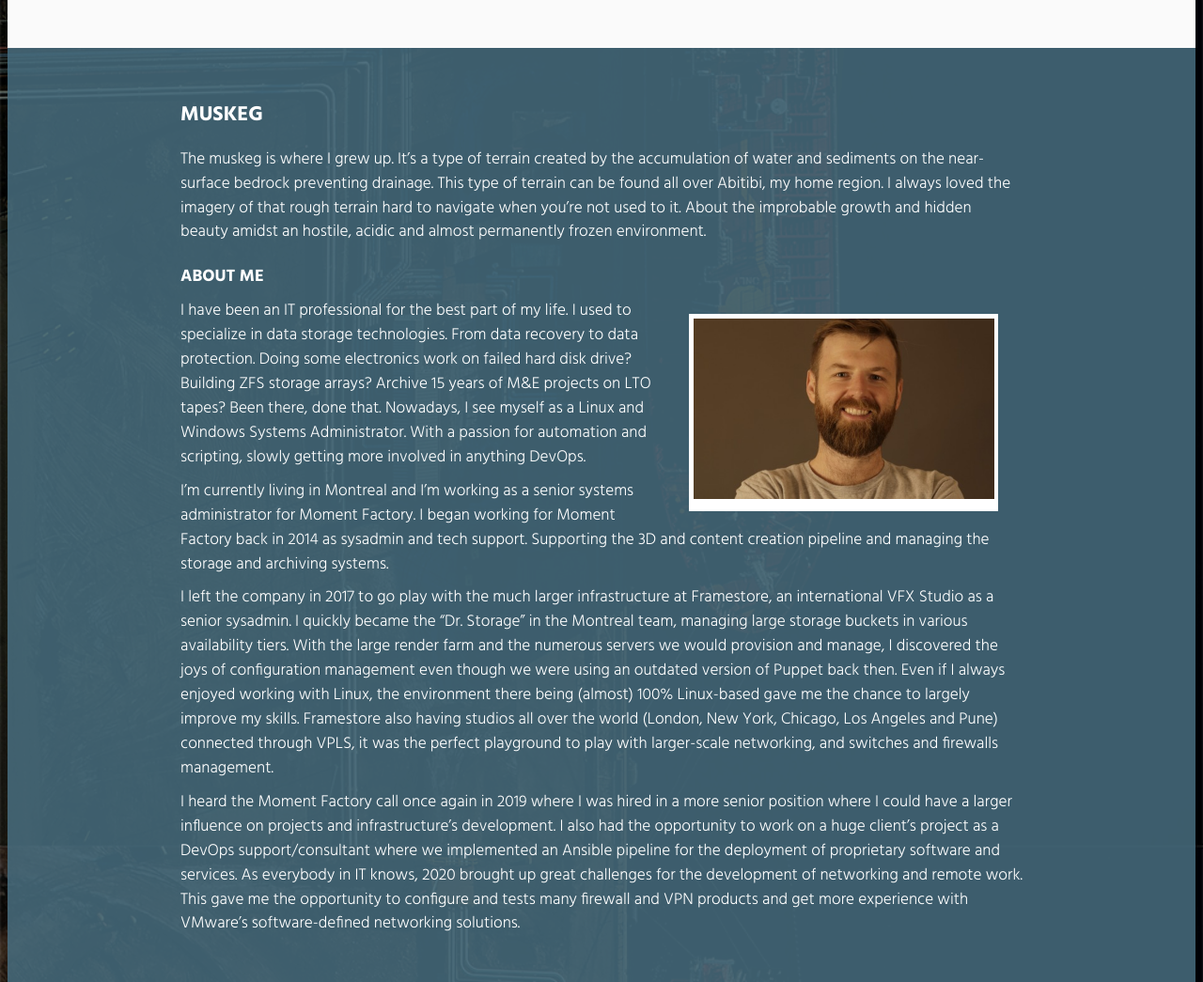
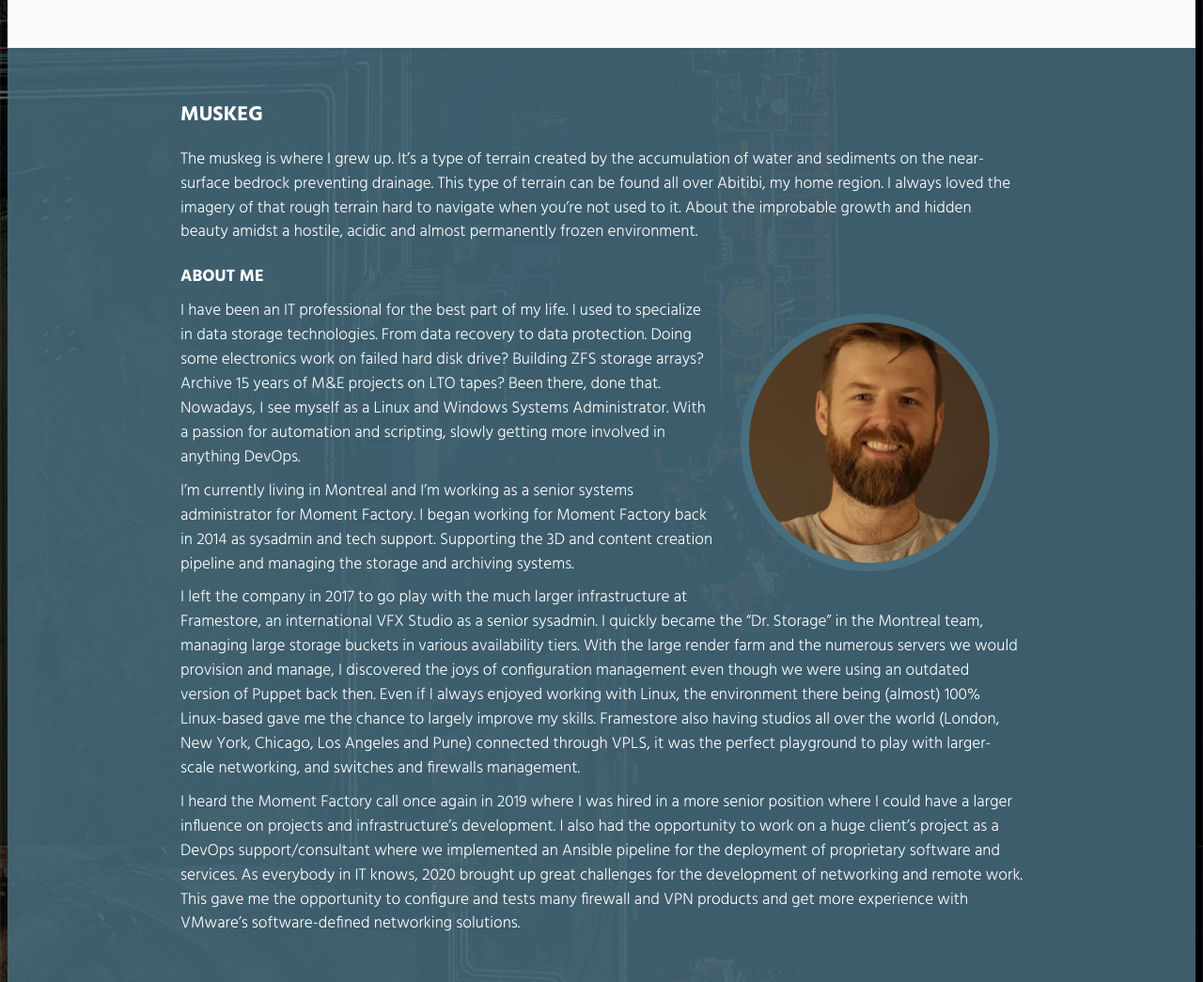
Before and after one commit to muskeg/devops-resume, a Django app: page / in a window 1280 px wide. Shown: the part 2512-3557 px from the top of the page at 94% size. Run offline with Django 3.2, Linux system fonts and the light colour scheme; parts of the project's set-up code (start-up, migrations or seed data) failed here and were passed over; some libraries are stand-ins or nearby versions.

Commit message:
css styling

```diff
--- a/app/website/static/web/css/styles.css
+++ b/app/website/static/web/css/styles.css
@@ -63,7 +63,7 @@ a.anchor {
 }
 
 .header_background {
-  background-color: rgba(3, 3, 3, 0.97);
+  background-color: rgba(28 ,46 ,53 , 0.975);
 }
 
 #header_content {
@@ -148,7 +148,8 @@ a.anchor {
 }
 
 #raph_photo img {
-  width: 100%;
+  height: 100%;
+  width: auto;
 }
 
 #footer {
@@ -194,11 +195,19 @@ a.anchor {
   }
 
   #raph_photo {
-    background-color: #ffffff;
-    padding: 0.5%;
-    width: 25vw;
+    /*background-color: #ffffff;
+    padding: 0.5%;*/
+    width: 20vw;
+    height: 20vw;
     float: right;
     margin: 2vh 2vw;
+    overflow: hidden;
+    border-radius: 50%;
+    border: 0.75vw solid #476e7f;
+  }
+
+  #raph_photo img {
+    margin-left: -35%;
   }
 
   .float_break {
--- a/app/website/views.py
+++ b/app/website/views.py
@@ -36,7 +36,7 @@ def index(request):
     I heard the Moment Factory call once again in 2019 where I was hired in a more senior position where I could have a larger influence on projects and infrastructure’s development. I also had the opportunity to work on a huge client’s project as a DevOps support/consultant where we implemented an Ansible pipeline for the deployment of proprietary software and services. As everybody in IT knows, 2020 brought up great challenges for the development of networking and remote work. This gave me the opportunity to configure and tests many firewall and VPN products and get more experience with VMware’s software-defined networking solutions.
     """
     section_raph_muskeg_title = "muskeg"
-    section_raph_muskeg = "The muskeg is where I grew up. It’s a type of terrain created by the accumulation of water and sediments on the near-surface bedrock preventing drainage. This type of terrain can be found all over Abitibi, my home region. I always loved the imagery of that rough terrain hard to navigate when you’re not used to it. About the improbable growth and hidden beauty amidst an hostile, acidic and almost permanently frozen environment."
+    section_raph_muskeg = "The muskeg is where I grew up. It’s a type of terrain created by the accumulation of water and sediments on the near-surface bedrock preventing drainage. This type of terrain can be found all over Abitibi, my home region. I always loved the imagery of that rough terrain hard to navigate when you’re not used to it. About the improbable growth and hidden beauty amidst a hostile, acidic and almost permanently frozen environment."
     # Content dictionnary
     content = {
         'section_pipeline_title': section_pipeline_title,
```
